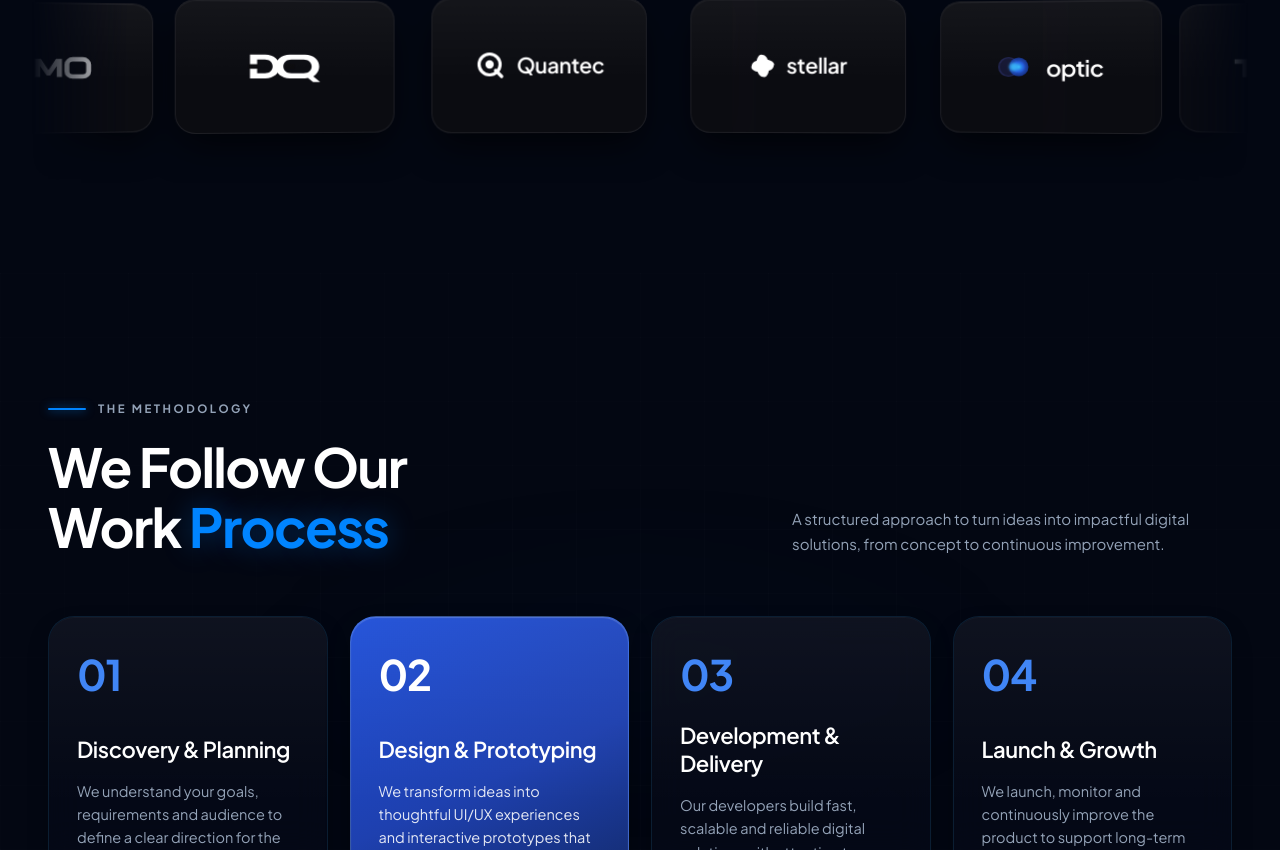
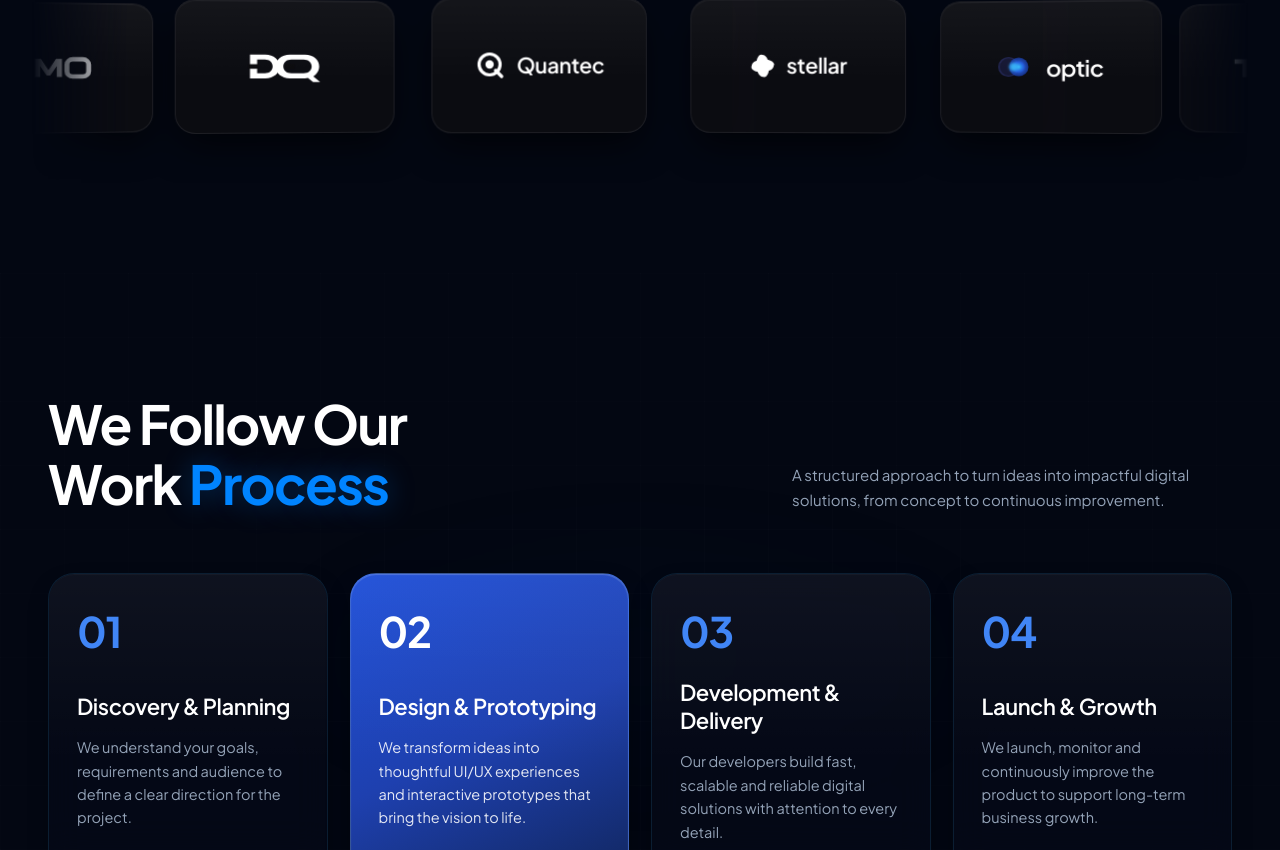
Before and after one commit to Faheem10-web/beta-alphacyrix, a React (Vite) app: page / in a window 1280 px wide. Shown: the part 1655-2505 px from the top of the page. Built offline with nearby package versions, Linux system fonts and the light colour scheme.

Commit message:
refactor: remove THE METHODOLOGY eyebrow tag from process section

```diff
--- a/src/components/ProcessSection.jsx
+++ b/src/components/ProcessSection.jsx
@@ -75,10 +75,6 @@ export default function ProcessSection() {
         {/* Header Row */}
         <div className="process-header">
           <div className="process-header-left">
-            <div className="process-eyebrow">
-              <span className="process-eyebrow-line" aria-hidden="true"></span>
-              <span className="process-eyebrow-text">THE METHODOLOGY</span>
-            </div>
             <h2 className="process-main-title">
               <span className="title-row">We Follow Our</span>
               <span className="title-row">
--- a/src/index.css
+++ b/src/index.css
@@ -2072,28 +2072,6 @@ button {
   transform: translateY(0);
 }
 
-.process-eyebrow {
-  display: inline-flex;
-  align-items: center;
-  gap: 12px;
-  margin-bottom: 20px;
-}
-
-.process-eyebrow-line {
-  width: 38px;
-  height: 2px;
-  background: #0084ff;
-  border-radius: 2px;
-  box-shadow: 0 0 10px rgba(0, 132, 255, 0.8);
-}
-
-.process-eyebrow-text {
-  font-size: 11.5px;
-  font-weight: 700;
-  letter-spacing: 0.22em;
-  color: #94a3b8;
-  text-transform: uppercase;
-}
 
 .process-main-title {
   font-size: clamp(34px, 4.2vw, 54px);
```
